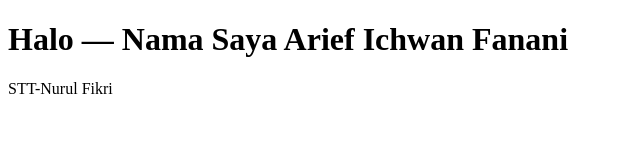
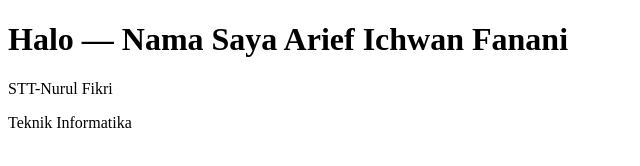
Before and after one commit to Arief-IF/bnsp-lsp, a plain HTML site: page index.html in a window 1280 px wide. Shown: the whole page, without its empty margins (0-640 px from the left). Drawn offline with Linux system fonts and the light colour scheme.

```diff
--- a/index.html
+++ b/index.html
@@ -11,6 +11,7 @@
     <div class="card">
         <h1>Halo — Nama Saya Arief Ichwan Fanani</h1>
         <p>STT-Nurul Fikri</p>
+        <p>Teknik Informatika</p>
     </div>
 </body>
 
```
